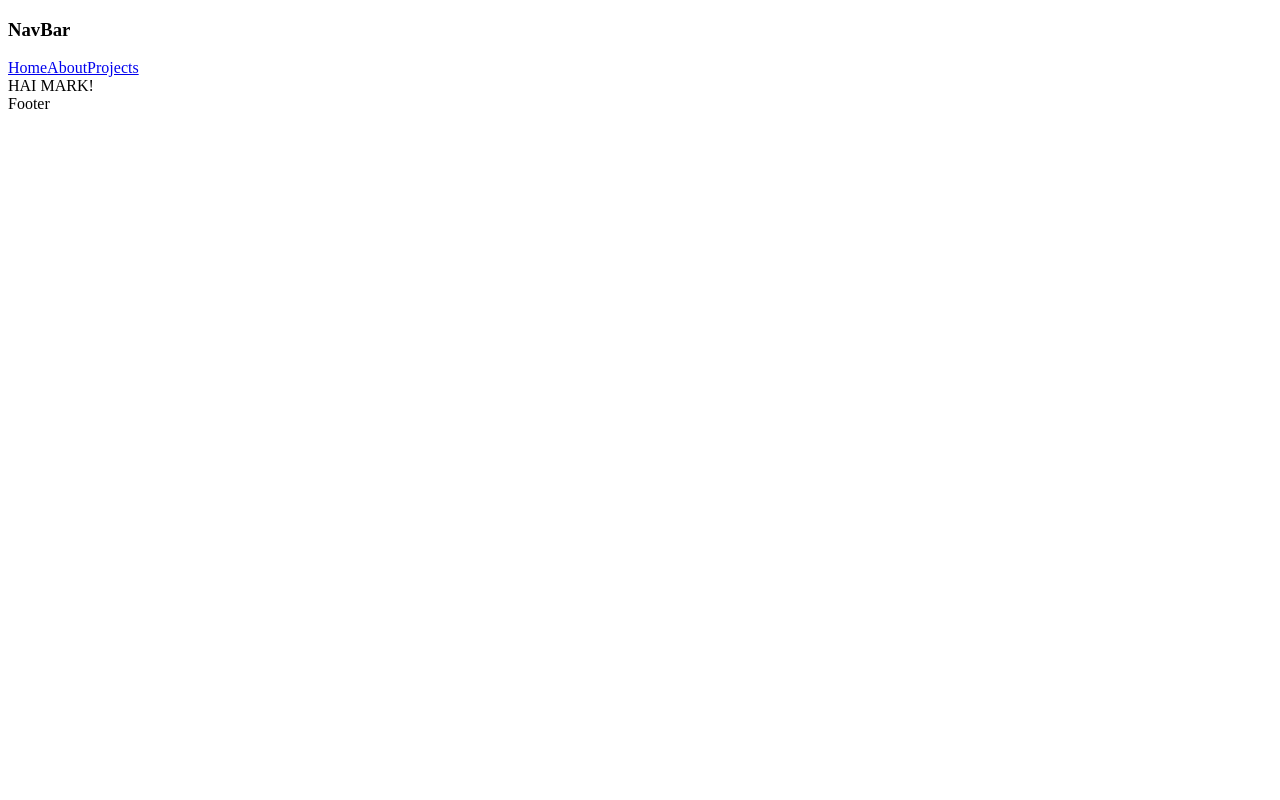
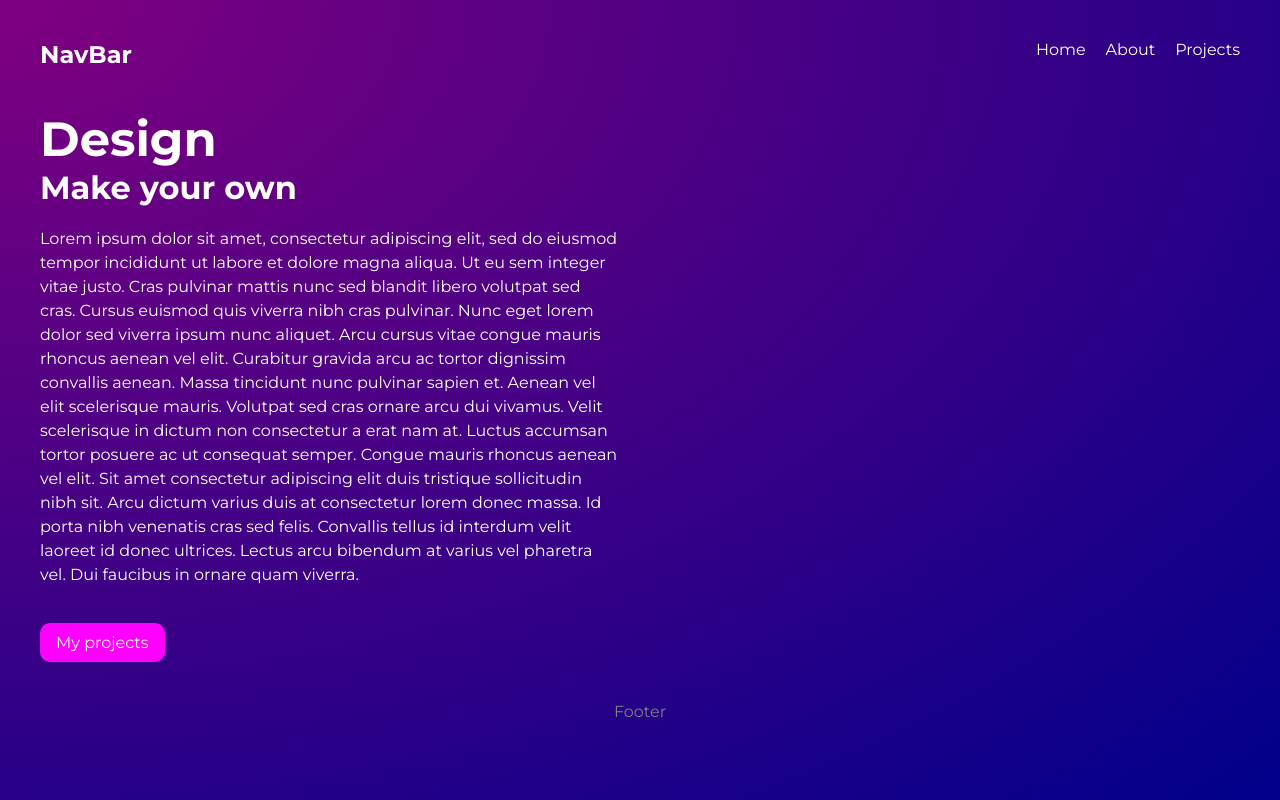
Before and after one commit to boskoa/gatsby-testing, a Gatsby site: page / in a window 1280 px wide. Built offline with nearby package versions, Linux system fonts and the light colour scheme; Gatsby itself is replaced by a stand-in of ours.

Commit message:
Adding styles

```diff
--- a/src/components/Layout.js
+++ b/src/components/Layout.js
@@ -1,5 +1,6 @@
 import React from "react";
 import NavBar from "./NavBar";
+import "../styles/global.css";
 
 function Layout({ children }) {
   return (
--- a/src/pages/index.js
+++ b/src/pages/index.js
@@ -1,12 +1,38 @@
 import * as React from "react";
 import Layout from "../components/Layout";
+import * as styles from "../styles/home.module.css";
+import { Link } from "gatsby";
 
 export default function Home() {
   return (
-    <section>
-      <Layout>
-        <div>HAI MARK!</div>
-      </Layout>
-    </section>
+    <Layout>
+      <section className={styles.header}>
+        <div>
+          <h2>Design</h2>
+          <h3>Make your own</h3>
+          <p>
+            Lorem ipsum dolor sit amet, consectetur adipiscing elit, sed do
+            eiusmod tempor incididunt ut labore et dolore magna aliqua. Ut eu
+            sem integer vitae justo. Cras pulvinar mattis nunc sed blandit
+            libero volutpat sed cras. Cursus euismod quis viverra nibh cras
+            pulvinar. Nunc eget lorem dolor sed viverra ipsum nunc aliquet. Arcu
+            cursus vitae congue mauris rhoncus aenean vel elit. Curabitur
+            gravida arcu ac tortor dignissim convallis aenean. Massa tincidunt
+            nunc pulvinar sapien et. Aenean vel elit scelerisque mauris.
+            Volutpat sed cras ornare arcu dui vivamus. Velit scelerisque in
+            dictum non consectetur a erat nam at. Luctus accumsan tortor posuere
+            ac ut consequat semper. Congue mauris rhoncus aenean vel elit. Sit
+            amet consectetur adipiscing elit duis tristique sollicitudin nibh
+            sit. Arcu dictum varius duis at consectetur lorem donec massa. Id
+            porta nibh venenatis cras sed felis. Convallis tellus id interdum
+            velit laoreet id donec ultrices. Lectus arcu bibendum at varius vel
+            pharetra vel. Dui faucibus in ornare quam viverra.
+          </p>
+          <Link to="/projects" className={styles.btn}>
+            My projects
+          </Link>
+        </div>
+      </section>
+    </Layout>
   );
 }
--- /dev/null
+++ b/src/styles/global.css
@@ -0,0 +1,60 @@
+@import url('https://fonts.googleapis.com/css2?family=Montserrat:ital,wght@0,200;0,300;0,400;0,700;1,200;1,300;1,400;1,700&display=swap');
+
+* {
+  margin: 0;
+  padding: 0;
+  text-decoration: none;
+  font-family: "Montserrat";
+  color: white;
+}
+
+html,
+body {
+  min-height: 100%;
+}
+
+body {
+  background: radial-gradient(at top left, purple 0%, darkblue 100%);
+  background-repeat: no-repeat;
+}
+
+p {
+  margin: 16px auto;
+  line-height: 1.5em;
+}
+
+.layout {
+  max-width: 1200px;
+  margin: 0 auto;
+}
+
+nav {
+  display: grid;
+  grid-template-columns: 1fr 1fr;
+  margin: 40px auto;
+}
+
+nav .links {
+  display: inline-block;
+  text-align: right;
+}
+
+nav a {
+  display: inline-block;
+  margin-left: 20px;
+  font-weight: 400;
+  padding-bottom: 8px;
+  border-bottom: 3px solid transparent;
+  transition: all 0.3s;
+}
+
+nav a:hover {
+  border-bottom: 3px solid red;
+}
+
+footer {
+  font-size: 1em;
+  text-align: center;
+  margin: 40px auto;
+  color: gray;
+}
--- /dev/null
+++ b/src/styles/home.module.css
@@ -0,0 +1,25 @@
+.header {
+  display: grid;
+  grid-template-columns: 1fr 1fr;
+  gap: 40px;
+  align-items: center;
+}
+
+.header h2 {
+  font-size: 3em;
+}
+
+.header h3 {
+  font-size: 2em;
+  font-size: 400;
+  margin-bottom: 20px;
+}
+
+.btn {
+  display: inline-block;
+  background: fuchsia;
+  padding: 10px 16px;
+  border-radius: 10px;
+  margin-top: 20px;
+  font-weight: 500;
+}
```
Also changed, not shown: src/pages/projects/index.js (+23 -1 lines), src/styles/projects.module.css (added, +13 -0 lines).
